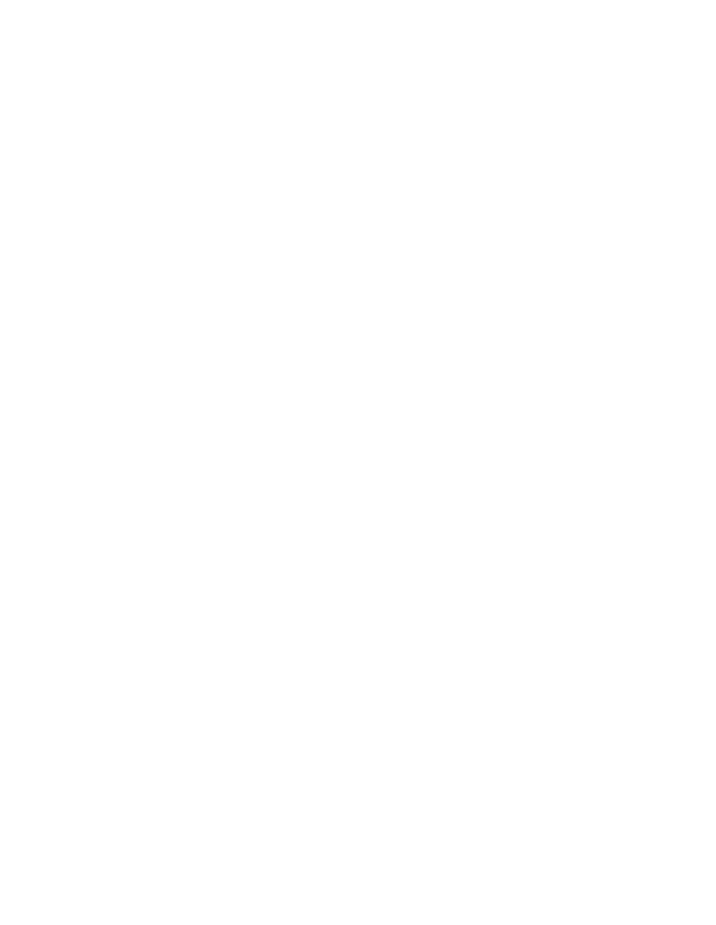
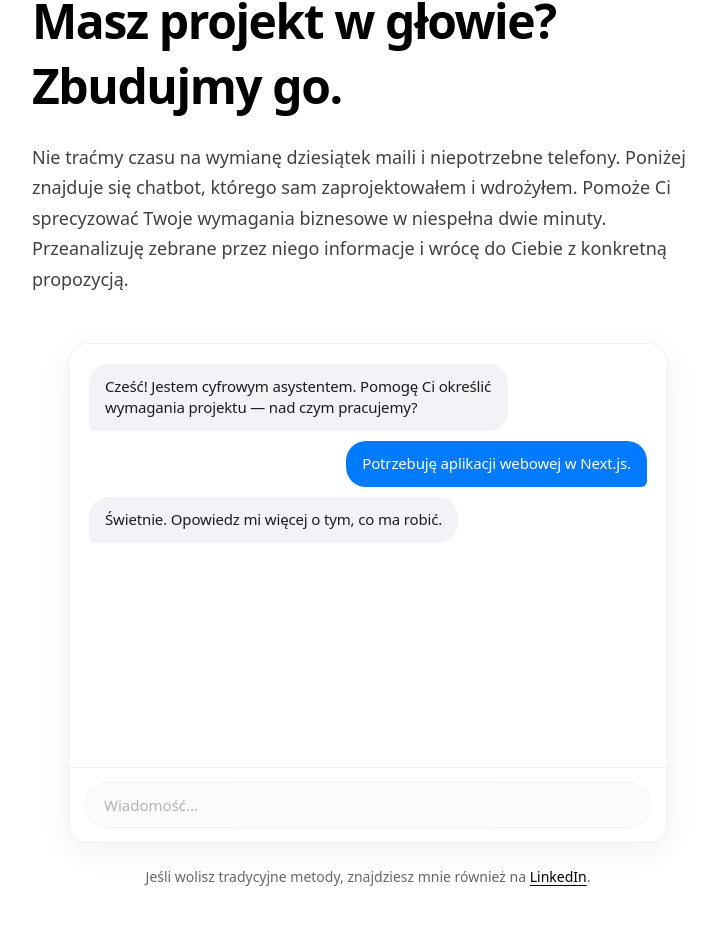
Before and after one commit to chubos/Hexagon, a Next.js app: page / in a window 1280 px wide. Shown: the part 2090-3015 px from the top of the page, without its empty margins (272-988 px from the left). Before the commit the page ends 1981 px from the top, so only its background shows below. Built offline with nearby package versions, Linux system fonts and the light colour scheme.

Commit message:
Add chatbot page

```diff
--- a/app/page.tsx
+++ b/app/page.tsx
@@ -2,6 +2,7 @@ import Navbar from "@/components/Navbar";
 import Hero from "@/components/Hero";
 import About from "@/components/About";
 import Services from "@/components/Services";
+import Contact from "@/components/Contact";
 
 export default function Home() {
   return (
@@ -10,6 +11,7 @@ export default function Home() {
       <Hero />
       <About />
       <Services />
+      <Contact />
     </main>
   );
 }
--- /dev/null
+++ b/components/Contact.tsx
@@ -0,0 +1,57 @@
+import "../styles/contact.css";
+
+export default function Contact() {
+  return (
+    <section id="kontakt" className="contact">
+      <div className="container contact-header">
+        <h2 className="contact-title">Masz projekt w głowie? Zbudujmy go.</h2>
+        <p className="contact-intro">
+          Nie traćmy czasu na wymianę dziesiątek maili i niepotrzebne telefony.
+          Poniżej znajduje się chatbot, którego sam zaprojektowałem i wdrożyłem.
+          Pomoże Ci sprecyzować Twoje wymagania biznesowe w niespełna dwie
+          minuty. Przeanalizuję zebrane przez niego informacje i wrócę do Ciebie
+          z konkretną propozycją.
+        </p>
+      </div>
+
+      <div className="contact-chat-wrapper">
+        <div className="chat-widget">
+          <div className="chat-body" aria-label="Okno czatu">
+            <div className="chat-bubble chat-bubble--bot">
+              Cześć! Jestem cyfrowym asystentem. Pomogę Ci określić wymagania
+              projektu — nad czym pracujemy?
+            </div>
+            <div className="chat-bubble chat-bubble--user">
+              Potrzebuję aplikacji webowej w Next.js.
+            </div>
+            <div className="chat-bubble chat-bubble--bot">
+              Świetnie. Opowiedz mi więcej o tym, co ma robić.
+            </div>
+          </div>
+
+          <div className="chat-input-bar">
+            <input
+              type="text"
+              className="chat-input-field"
+              placeholder="Wiadomość..."
+              disabled
+            />
+          </div>
+        </div>
+
+        <p className="contact-footer">
+          Jeśli wolisz tradycyjne metody, znajdziesz mnie również na{" "}
+          <a
+            href="https://www.linkedin.com/in/"
+            target="_blank"
+            rel="noopener noreferrer"
+            className="contact-link"
+          >
+            LinkedIn
+          </a>
+          .
+        </p>
+      </div>
+    </section>
+  );
+}
--- /dev/null
+++ b/styles/contact.css
@@ -0,0 +1,130 @@
+.contact {
+  padding: clamp(4rem, 10vw, 6rem) 0;
+  border-top: 1px solid var(--border-color);
+}
+
+.contact-header {
+  max-width: 720px;
+  margin-bottom: 3rem;
+}
+
+.contact-title {
+  font-size: clamp(2rem, 5vw, 3rem);
+  font-weight: 800;
+  letter-spacing: -0.03em;
+  color: var(--text-color);
+  margin-bottom: 1.5rem;
+}
+
+.contact-intro {
+  font-size: clamp(1rem, 2vw, 1.125rem);
+  line-height: 1.7;
+  color: rgba(0, 0, 0, 0.75);
+}
+
+.contact-chat-wrapper {
+  display: flex;
+  flex-direction: column;
+  align-items: center;
+  gap: 1.5rem;
+}
+
+.chat-widget {
+  width: 100%;
+  max-width: 600px;
+  height: 500px;
+  border: 1px solid rgba(0, 0, 0, 0.06);
+  border-radius: 20px;
+  background-color: #ffffff;
+  box-shadow: 0 8px 32px rgba(0, 0, 0, 0.06);
+  display: flex;
+  flex-direction: column;
+  overflow: hidden;
+}
+
+.chat-body {
+  flex: 1;
+  overflow-y: auto;
+  padding: 1.25rem;
+  display: flex;
+  flex-direction: column;
+  gap: 0.625rem;
+  background-color: #ffffff;
+}
+
+.chat-bubble {
+  max-width: 75%;
+  padding: 0.75rem 1rem;
+  font-size: 0.9375rem;
+  line-height: 1.45;
+  letter-spacing: -0.01em;
+}
+
+.chat-bubble--bot {
+  align-self: flex-start;
+  color: #1c1c1e;
+  background-color: #f2f2f7;
+  border-radius: 20px;
+  border-bottom-left-radius: 6px;
+}
+
+.chat-bubble--user {
+  align-self: flex-end;
+  color: #ffffff;
+  background-color: #007aff;
+  border-radius: 20px;
+  border-bottom-right-radius: 6px;
+}
+
+.chat-input-bar {
+  padding: 0.875rem 1rem;
+  background-color: #ffffff;
+  border-top: 1px solid rgba(0, 0, 0, 0.06);
+}
+
+.chat-input-field {
+  width: 100%;
+  padding: 0.75rem 1.125rem;
+  font-family: var(--font-sans);
+  font-size: 0.9375rem;
+  color: var(--text-color);
+  background-color: #f9f9f9;
+  border: 1px solid rgba(0, 0, 0, 0.06);
+  border-radius: 999px;
+  outline: none;
+  transition: border-color 0.2s ease;
+}
+
+.chat-input-field:disabled {
+  opacity: 0.55;
+  cursor: not-allowed;
+}
+
+.contact-footer {
+  font-size: 0.875rem;
+  color: rgba(0, 0, 0, 0.6);
+  text-align: center;
+  max-width: 600px;
+}
+
+.contact-link {
+  color: var(--text-color);
+  text-decoration: underline;
+  text-underline-offset: 3px;
+}
+
+.contact-link:hover {
+  opacity: 0.6;
+}
+
+@media (max-width: 768px) {
+  .chat-widget {
+    height: min(500px, 70vh);
+    border-radius: 16px;
+  }
+
+  .chat-bubble {
+    max-width: 88%;
+    font-size: 0.875rem;
+  }
+}
```
